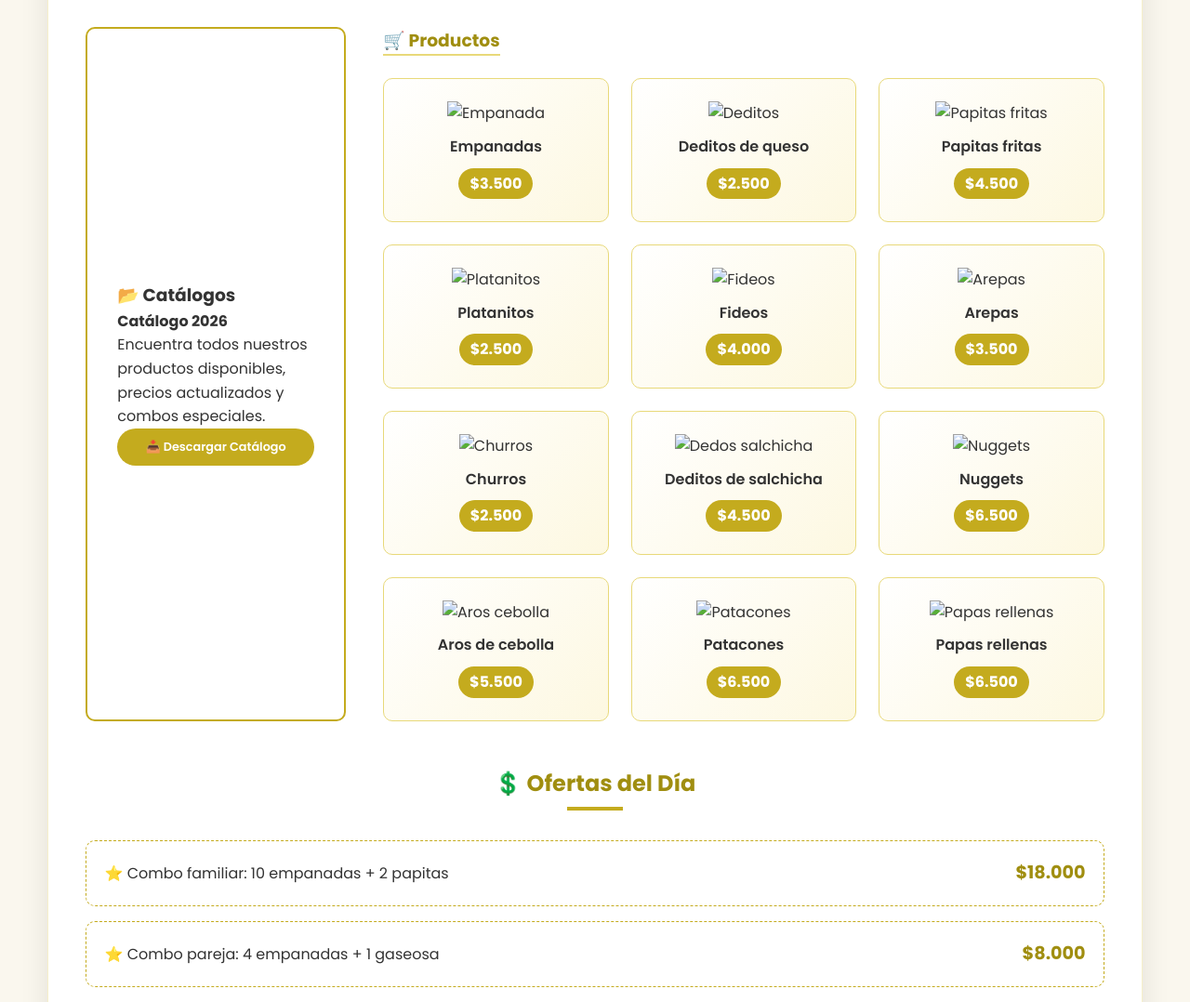
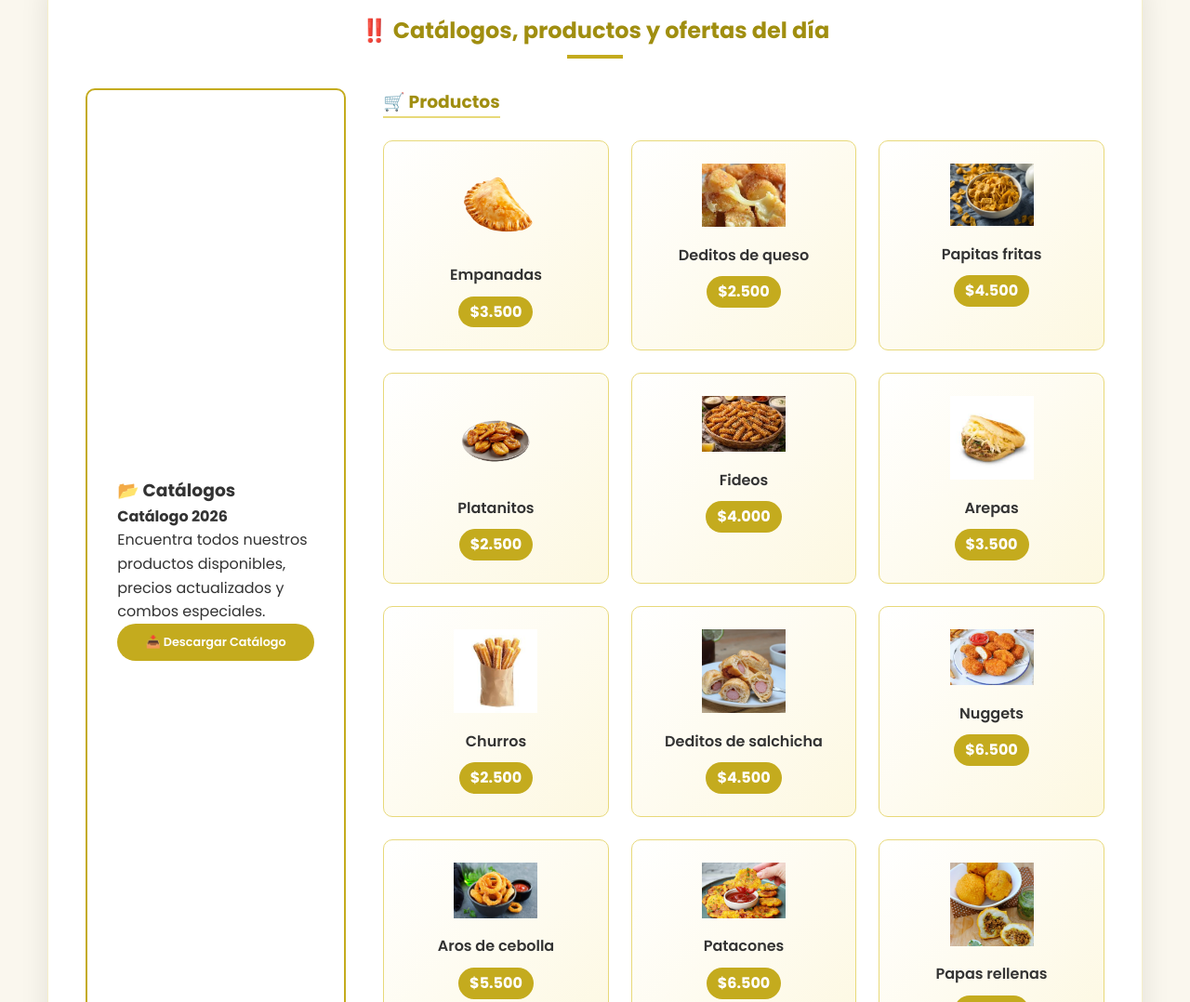
Before and after one commit to manolora67-cloud/Restaurante-super-fritos-avanzado., a plain HTML site: page index.html in a window 1280 px wide. Shown: the part 1402-2480 px from the top of the page at 93% size. Drawn offline with Linux system fonts and the light colour scheme; files that its build step writes are made by us from their sources.

Commit message:
Fix HTML structure and update file paths

```diff
--- a/index.html
+++ b/index.html
@@ -7,7 +7,7 @@
     <meta name="viewport" content="width=device-width, initial-scale=1.0">
     <meta name="Keywords" content="ADSO, cocina, fritos, empanadas, arepas">
     <title>FRITOS ADSOMBROSOS</title>
-    <link rel="stylesheet" href="../css/index.css">
+    <link rel="stylesheet" href="index.css">
 </head>
 <body>
 
@@ -15,7 +15,7 @@
 <header>
     <div class="header-inner">
         <a href="index.html" class="header-logo" style="text-decoration: none;">
-            <img src="../img/empanadas.png" alt="Logo Superfritos" width="300">
+            <img src="empanadas.png" alt="Logo Superfritos" width="300">
             <h1>Super Fritos</h1>
         </a>
     </div>
@@ -27,7 +27,7 @@
 <section class="hero" id="inicio">
     <div class="hero-inner">
         <div class="hero-img">
-            <img src="../img/empanadita.png" alt="Empanadas bandeja" width="400">
+            <img src="empanadita.png" alt="Empanadas bandeja" width="400">
         </div>
         <div class="hero-texto">
      <h2>Las empanadas y fritos</h2>
@@ -82,7 +82,7 @@
     <p><strong>Catálogo 2026</strong></p>
     <p>Encuentra todos nuestros productos disponibles, precios actualizados y combos especiales.</p>
 
-    <a href="../docs/Catalogo super fritos.pdf" download="Catalogo_Super_Fritos_2026.pdf" class="btn-hero" style="padding: 10px 20px; font-size: 0.8rem; width: 100%; justify-content: center;">
+    <a href="Catalogo super fritos.pdf" download="Catalogo_Super_Fritos_2026.pdf" class="btn-hero" style="padding: 10px 20px; font-size: 0.8rem; width: 100%; justify-content: center;">
         📥 Descargar Catálogo
     </a>
   </div>
@@ -93,62 +93,62 @@
 
       <div class="productos-grid">
         <div class="producto-card">
-          <img src="../img/empanadas.png" alt="Empanada" width="90">
+          <img src="empanadas.png" alt="Empanada" width="90">
           <div class="nombre">Empanadas</div>
           <div class="precio">$3.500</div>
         </div>
         <div class="producto-card">
-          <img src="../img/deditos.png" alt="Deditos" width="90">
+          <img src="deditos.png" alt="Deditos" width="90">
           <div class="nombre">Deditos de queso</div>
           <div class="precio">$2.500</div>
         </div>
         <div class="producto-card">
-          <img src="../img/papitas.png" alt="Papitas fritas" width="90">
+          <img src="papitas.png" alt="Papitas fritas" width="90">
           <div class="nombre">Papitas fritas</div>
           <div class="precio">$4.500</div>
         </div>
         <div class="producto-card">
-          <img src="../img/platanitos.png" alt="Platanitos" width="90">
+          <img src="platanitos.png" alt="Platanitos" width="90">
           <div class="nombre">Platanitos</div>
           <div class="precio">$2.500</div>
         </div>
         <div class="producto-card">
-          <img src="../img/fideos.png" alt="Fideos" width="90">
+          <img src="fideos.png" alt="Fideos" width="90">
           <div class="nombre">Fideos</div>
           <div class="precio">$4.000</div>
         </div>
         <div class="producto-card">
-          <img src="../img/arepas.png" alt="Arepas" width="90">
+          <img src="arepas.png" alt="Arepas" width="90">
           <div class="nombre">Arepas</div>
           <div class="precio">$3.500</div>
         </div>
         <div class="producto-card">
-          <img src="../img/churros.png" alt="Churros" width="90">
+          <img src="churros.png" alt="Churros" width="90">
           <div class="nombre">Churros</div>
           <div class="precio">$2.500</div>
         </div>
         <div class="producto-card">
-          <img src="../img/salchica.png" alt="Dedos salchicha" width="90">
+          <img src="salchica.png" alt="Dedos salchicha" width="90">
           <div class="nombre">Deditos de salchicha</div>
           <div class="precio">$4.500</div>
         </div>
         <div class="producto-card">
-          <img src="../img/nuggets.png" alt="Nuggets" width="90">
+          <img src="nuggets.png" alt="Nuggets" width="90">
           <div class="nombre">Nuggets </div>
           <div class="precio">$6.500</div>
         </div>
         <div class="producto-card">
-          <img src="../img/aros.png" alt="Aros cebolla" width="90">
+          <img src="aros.png" alt="Aros cebolla" width="90">
           <div class="nombre">Aros de cebolla </div>
           <div class="precio">$5.500</div>
         </div>
         <div class="producto-card">
-          <img src="../img/patacones.png" alt="Patacones" width="90">
+          <img src="patacones.png" alt="Patacones" width="90">
           <div class="nombre">Patacones </div>
           <div class="precio">$6.500</div>
         </div>
         <div class="producto-card">
-          <img src="../img/papas rellenas.png" alt="Papas rellenas" width="90">
+          <img src="papas rellenas.png" alt="Papas rellenas" width="90">
           <div class="nombre">Papas rellenas </div>
           <div class="precio">$6.500</div>
         </div>
@@ -178,51 +178,51 @@
   <h2>🖼️ Galería</h2>
   <div class="galeria-grid">
     <div class="galeria-item">
-      <img src="../img/empanadita.png" alt="Deditos" width="90">
+      <img src="empanadita.png" alt="Deditos" width="90">
       <span>Empanadas</span>
     </div>
     <div class="galeria-item">
-      <img src="../img/deditos.png" alt="Deditos" width="90">
+      <img src="deditos.png" alt="Deditos" width="90">
       <span>Deditos de queso</span>
     </div>
     <div class="galeria-item">
-      <img src="../img/papitas.png" alt="Deditos" width="90">
+      <img src="papitas.png" alt="Deditos" width="90">
       <span>Papitas fritas</span>
     </div>
     <div class="galeria-item">
-      <img src="../img/platanitos.png" alt="Deditos" width="90">
+      <img src="platanitos.png" alt="Deditos" width="90">
       <span>Platanitos</span>
     </div>
     <div class="galeria-item">
-      <img src="../img/fideos.png" alt="Deditos" width="90">
+      <img src="fideos.png" alt="Deditos" width="90">
       <span>Fideos</span>
     </div>
     <div class="galeria-item">
-      <img src="../img/arepas.png" alt="Deditos" width="90">
+      <img src="arepas.png" alt="Deditos" width="90">
       <span>Arepas</span>
     </div>
     <div class="galeria-item">
-      <img src="../img/churros.png" alt="Deditos" width="90">
+      <img src="churros.png" alt="Deditos" width="90">
       <span>Churros</span>
     </div>
     <div class="galeria-item">
-      <img src="../img/aros.png" alt="Aros" width="90">
+      <img src="aros.png" alt="Aros" width="90">
       <span>Aros de cebolla</span>
     </div>
     <div class="galeria-item">
-      <img src="../img/nuggets.png" alt="Nuggets" width="90">
+      <img src="nuggets.png" alt="Nuggets" width="90">
       <span>Nuggets</span>
     </div>
     <div class="galeria-item">
-      <img src="../img/salchica.png" alt="Deitos de salchicha" width="90">
+      <img src="salchica.png" alt="Deitos de salchicha" width="90">
       <span>Deditos de salchicha</span>
     </div>
     <div class="galeria-item">
-      <img src="../img/patacones.png" alt="Patacones" width="90">
+      <img src="patacones.png" alt="Patacones" width="90">
       <span>Patacones</span>
     </div>
     <div class="galeria-item">
-      <img src="../img/papas rellenas.png" alt="Papas rellenas" width="90">
+      <img src="papas rellenas.png" alt="Papas rellenas" width="90">
       <span>Papas rellenas</span>
     </div>
   </div>
```
